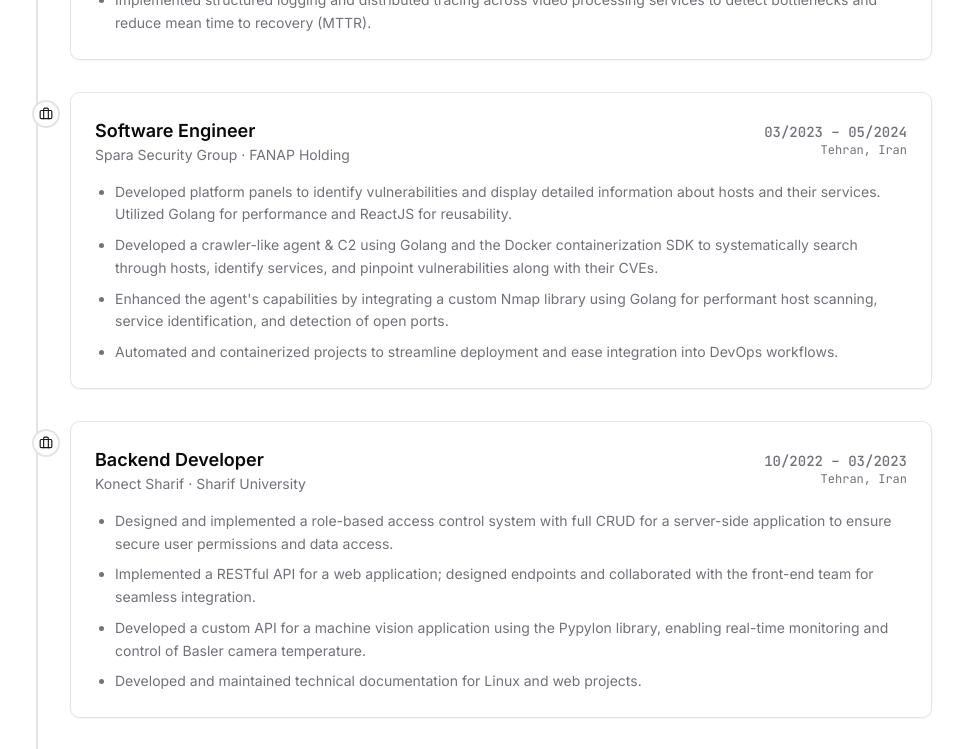
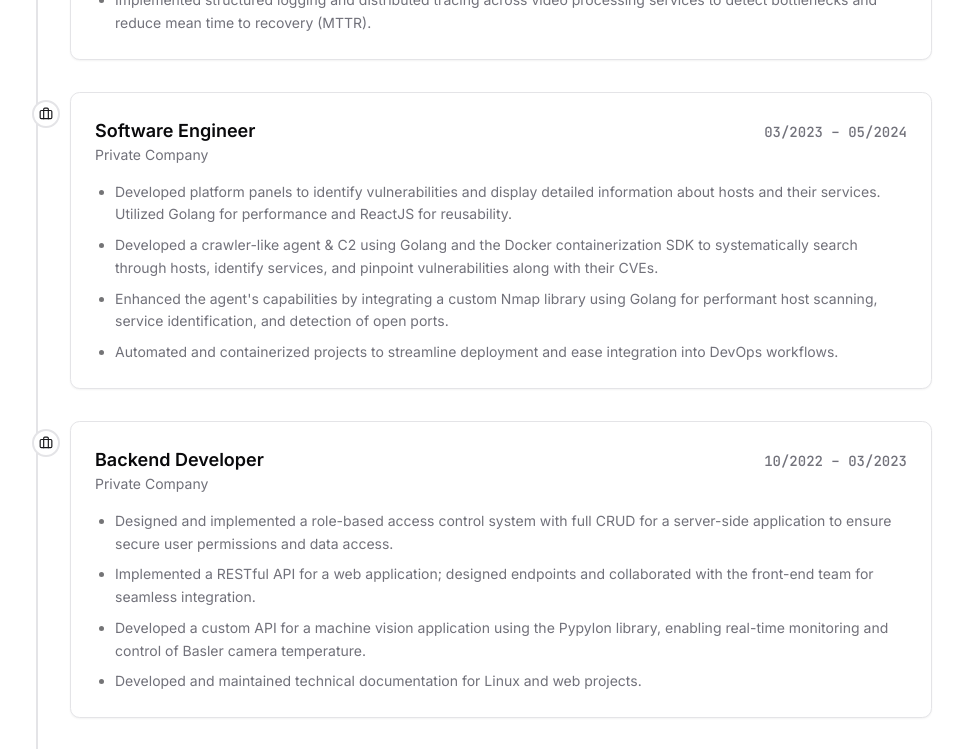
Before and after one commit to SonyCore/SonyCore, a React (Vite) app: page / in a window 1280 px wide. Shown: the part 2080-2829 px from the top of the page, without its empty margins (156-1119 px from the left). Built offline with nearby package versions, Linux system fonts and the light colour scheme.

Commit message:
ref: removed loc

```diff
--- a/src/components/sections/experience.tsx
+++ b/src/components/sections/experience.tsx
@@ -71,7 +71,9 @@ export function Experience() {
                           )}
                         </span>
                       </p>
-                      <p className="font-mono text-xs">{job.location}</p>
+                      {job.location && (
+                        <p className="font-mono text-xs">{job.location}</p>
+                      )}
                     </div>
                   </div>
                   {tJob.bullets.length > 0 && (
--- a/src/data/resume.ts
+++ b/src/data/resume.ts
@@ -3,7 +3,7 @@ export type ExperienceEntry = {
   company: string;
   startDate: string;
   endDate: string | null;
-  location: string;
+  location?: string;
 };
 
 export type ProjectEntry = {
@@ -42,32 +42,28 @@ export const resume = {
       location: "Dubai, UAE · Remote",
     },
     {
-      id: "arvancloud",
-      company: "Private Company · FANAP Infrastructure",
+      id: "private-ar",
+      company: "Private Company",
       startDate: "07/2024",
       endDate: "12/2024",
-      location: "Iran, Tehran",
     },
     {
-      id: "spara",
-      company: "Spara Security Group · FANAP Holding",
+      id: "private-sp",
+      company: "Private Company",
       startDate: "03/2023",
       endDate: "05/2024",
-      location: "Tehran, Iran",
     },
     {
-      id: "konect",
-      company: "Konect Sharif · Sharif University",
+      id: "private-ko",
+      company: "Private Company",
       startDate: "10/2022",
       endDate: "03/2023",
-      location: "Tehran, Iran",
     },
     {
-      id: "sharif",
-      company: "Sharif University",
+      id: "private-sh",
+      company: "Private Company",
       startDate: "10/2021",
       endDate: "09/2022",
-      location: "Tehran, Iran",
     },
   ] satisfies ExperienceEntry[],
   skills: {
--- a/src/locales/en.json
+++ b/src/locales/en.json
@@ -88,7 +88,7 @@
           "WIP..."
         ]
       },
-      "arvancloud": {
+      "private-ar": {
         "role": "Backend Developer",
         "bullets": [
           "Designed and maintained a high-throughput ffmpeg wrapper in Golang for the VaaS (Video as a Service) platform, enabling multi-bitrate transcoding and adaptive HLS/DASH streaming.",
@@ -99,7 +99,7 @@
           "Implemented structured logging and distributed tracing across video processing services to detect bottlenecks and reduce mean time to recovery (MTTR)."
         ]
       },
-      "spara": {
+      "private-sp": {
         "role": "Software Engineer",
         "bullets": [
           "Developed platform panels to identify vulnerabilities and display detailed information about hosts and their services. Utilized Golang for performance and ReactJS for reusability.",
@@ -108,7 +108,7 @@
           "Automated and containerized projects to streamline deployment and ease integration into DevOps workflows."
         ]
       },
-      "konect": {
+      "private-ko": {
         "role": "Backend Developer",
         "bullets": [
           "Designed and implemented a role-based access control system with full CRUD for a server-side application to ensure secure user permissions and data access.",
@@ -117,7 +117,7 @@
           "Developed and maintained technical documentation for Linux and web projects."
         ]
       },
-      "sharif": {
+      "private-sh": {
         "role": "Linux Administrator",
         "bullets": [
           "Developed Python automation scripts for embedded-systems projects in the field of car plate detection.",
@@ -166,8 +166,7 @@
     "items": [
       "Programming in Golang — University of California, Irvine",
       "Programming in Python — Meta",
-      "Version Control — Meta",
-      "ACCA — ArvanCloud"
+      "Version Control — Meta"
     ]
   },
   "contact": {
--- a/src/locales/fa.json
+++ b/src/locales/fa.json
@@ -89,7 +89,7 @@
           "در حال ادامه..."
         ]
       },
-      "arvancloud": {
+      "private-ar": {
         "role": "توسعه‌دهنده بک‌اند",
         "bullets": [
           "طراحی و نگهداری یک پوشش ffmpeg با توان عملیاتی بالا در Golang برای پلتفرم VaaS (ویدیو به‌عنوان سرویس)، با پشتیبانی از ترانس‌کد چندبیتی و استریمینگ تطبیقی HLS/DASH.",
@@ -100,7 +100,7 @@
           "پیاده‌سازی لاگ‌گذاری ساختاریافته و distributed tracing در سرویس‌های پردازش ویدیو برای شناسایی گلوگاه‌ها و کاهش میانگین زمان بازیابی (MTTR)."
         ]
       },
-      "spara": {
+      "private-sp": {
         "role": "مهندس نرم‌افزار",
         "bullets": [
           "توسعه پنل‌های پلتفرم برای شناسایی آسیب‌پذیری‌ها و نمایش اطلاعات تفصیلی درباره میزبان‌ها و سرویس‌های آن‌ها. استفاده از Golang برای کارایی و ReactJS برای قابلیت استفاده مجدد.",
@@ -109,7 +109,7 @@
           "خودکارسازی و کانتینرسازی پروژه‌ها برای ساده‌سازی استقرار و تسهیل ادغام در گردش‌کار DevOps."
         ]
       },
-      "konect": {
+      "private-ko": {
         "role": "توسعه‌دهنده بک‌اند",
         "bullets": [
           "طراحی و پیاده‌سازی یک سامانه کنترل دسترسی مبتنی بر نقش با CRUD کامل برای یک برنامه سمت سرور به‌منظور تضمین مجوزهای امن کاربر و دسترسی به داده‌ها.",
@@ -118,7 +118,7 @@
           "توسعه و نگهداری مستندات فنی برای پروژه‌های Linux و وب."
         ]
       },
-      "sharif": {
+      "private-sh": {
         "role": "مدیر سیستم Linux",
         "bullets": [
           "توسعه اسکریپت‌های خودکارسازی Python برای پروژه‌های سیستم‌های نهفته در حوزه تشخیص پلاک خودرو.",
@@ -167,8 +167,7 @@
     "items": [
       "برنامه‌نویسی Golang — دانشگاه کالیفرنیا، ایروین",
       "برنامه‌نویسی Python — Meta",
-      "کنترل نسخه — Meta",
-      "ACCA — ArvanCloud"
+      "کنترل نسخه — Meta"
     ]
   },
   "contact": {
--- a/src/locales/tr.json
+++ b/src/locales/tr.json
@@ -89,7 +89,7 @@
           "WIP..."
         ]
       },
-      "arvancloud": {
+      "private-ar": {
         "role": "Backend Geliştirici",
         "bullets": [
           "VaaS (Video as a Service) platformu için Golang'de çok bitratlı kodlama ve uyarlamalı HLS/DASH yayını destekleyen yüksek verimli bir ffmpeg sarmalayıcısı tasarladım ve bakımını yaptım.",
@@ -100,7 +100,7 @@
           "Darboğazları tespit etmek ve ortalama kurtarma süresini (MTTR) azaltmak için video işleme servisleri genelinde yapılandırılmış loglama ve distributed tracing uyguladım."
         ]
       },
-      "spara": {
+      "private-sp": {
         "role": "Yazılım Mühendisi",
         "bullets": [
           "Ana bilgisayarlardaki ve hizmetlerdeki güvenlik açıklarını tespit eden ve ayrıntılı bilgi gösteren platform panelleri geliştirdim. Performans için Golang'i, yeniden kullanılabilirlik için ReactJS'i kullandım.",
@@ -109,7 +109,7 @@
           "Dağıtımı kolaylaştırmak ve DevOps iş akışlarına entegrasyonu kolaylaştırmak için projeleri otomatize ettim ve konteynerleştirdim."
         ]
       },
-      "konect": {
+      "private-ko": {
         "role": "Backend Geliştirici",
         "bullets": [
           "Güvenli kullanıcı izinleri ve veri erişimi sağlamak için sunucu tarafı bir uygulamada tam CRUD ile rol tabanlı bir erişim kontrol sistemi tasarladım ve uyguladım.",
@@ -118,7 +118,7 @@
           "Linux ve web projeleri için teknik dokümantasyon geliştirdim ve sürdürdüm."
         ]
       },
-      "sharif": {
+      "private-sh": {
         "role": "Linux Yöneticisi",
         "bullets": [
           "Araç plakası tespiti alanındaki gömülü sistem projeleri için Python otomasyon betikleri geliştirdim.",
@@ -167,8 +167,7 @@
     "items": [
       "Golang Programlama — California Üniversitesi, Irvine",
       "Python Programlama — Meta",
-      "Sürüm Kontrolü — Meta",
-      "ACCA — ArvanCloud"
+      "Sürüm Kontrolü — Meta"
     ]
   },
   "contact": {
```
